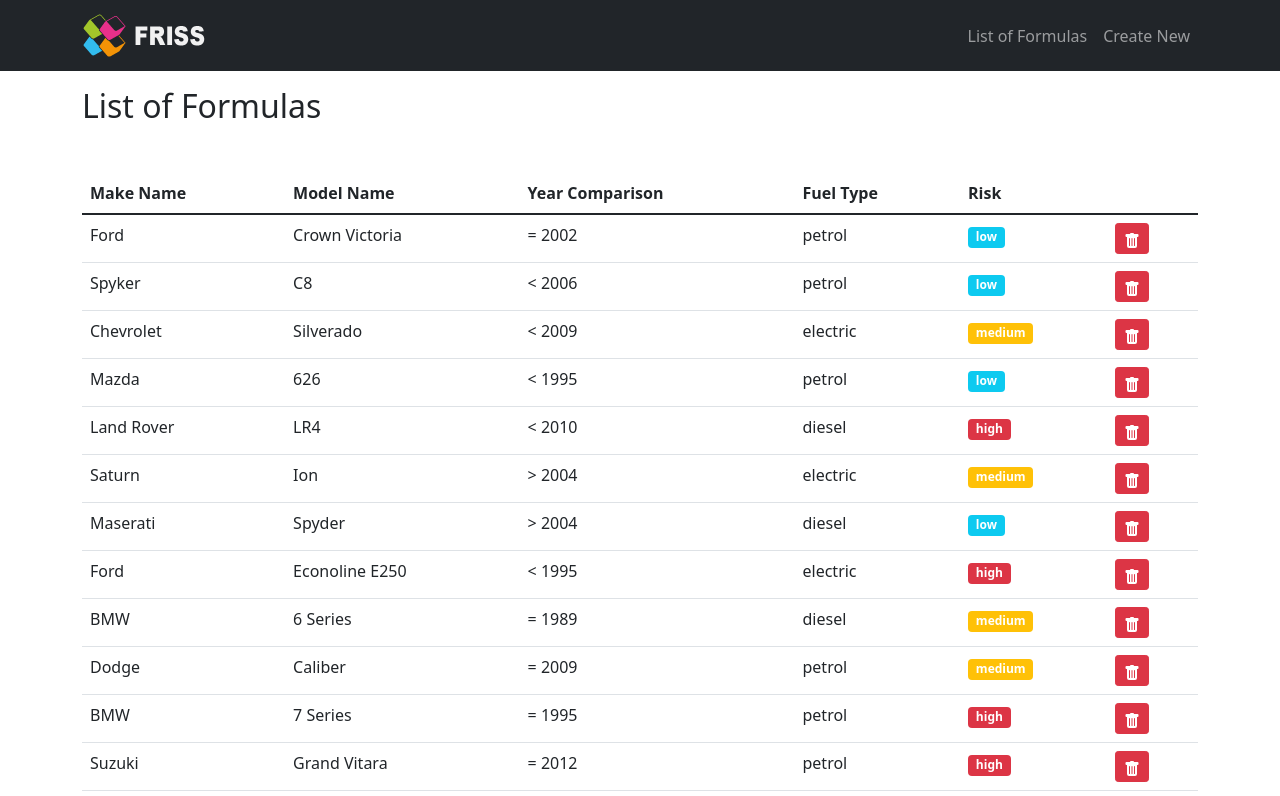
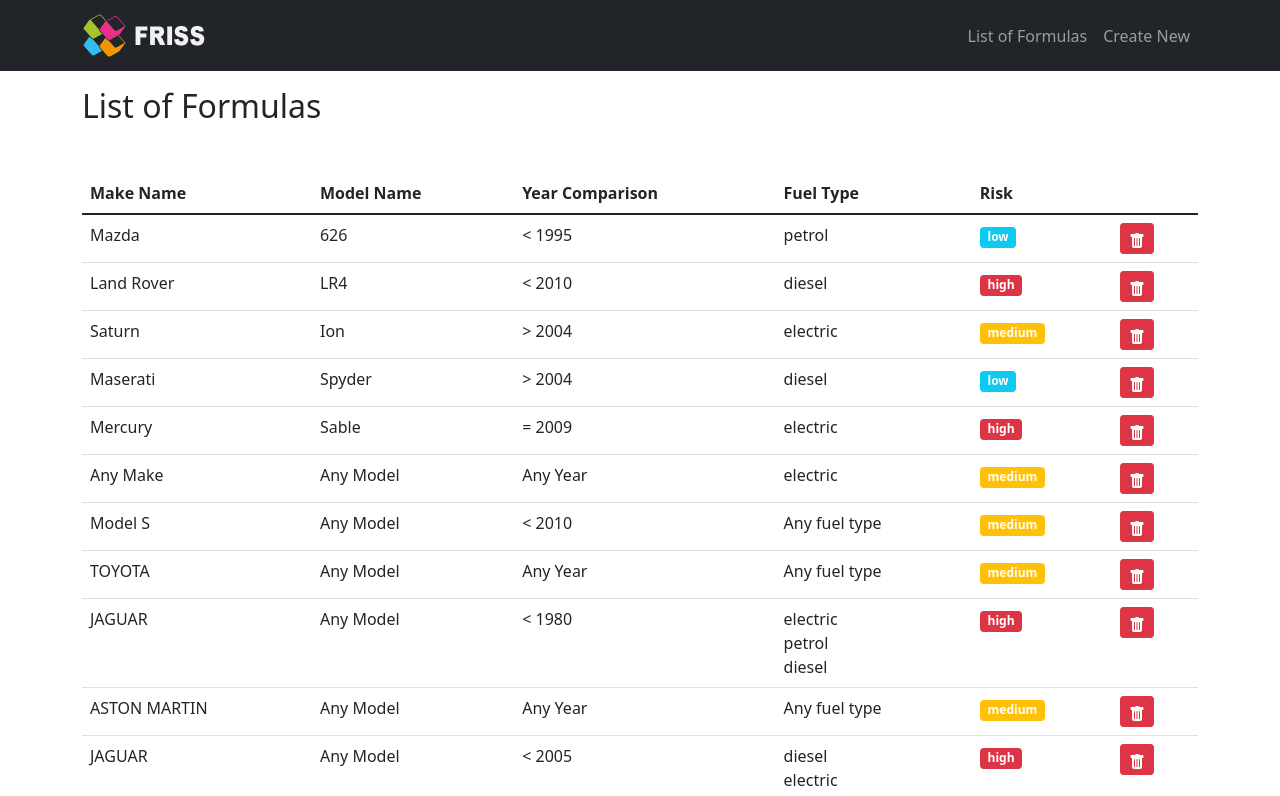
Before and after one commit to shpetimhaxhiu/friss-assignment, a Vue app: page / in a window 1280 px wide. Shown: the top 796 px of the page. Built offline with nearby package versions, Linux system fonts and the light colour scheme; data requests are answered from the project's data file.

Commit message:
Created form submission and handled empty values

```diff
--- a/src/components/FormulaForm.vue
+++ b/src/components/FormulaForm.vue
@@ -263,12 +263,43 @@
             this.formError = true;
         } else {
             this.formError = false;
-            alert("Form ready to be submitted");
+            // alert("Form ready to be submitted");
+            this.submitForm();
         }
     },
     submitForm(){
-      axios.post("")
-    }
+      axios.post("http://localhost:3000/formulas",
+       {
+         "makeName": this.selectedMakeName != '0' ? this.selectedMakeName : false ,
+         "modelName": this.selectedModelName != '0' ? this.selectedModelName : false ,
+         "yearComparisonType": this.comparisonType != '0' && this.year != '0' ? this.comparisonType : false ,
+         "year": this.year != '0' ? this.year : false ,
+         "fuelType": this.fuelType,
+         "risk": this.risk
+       }
+      )
+      .then((response) => {
+        alert("You have succsesfully created new rule!")
+        this.resetForm();
+        console.log(response)
+      })
+      .catch((error) => {
+        console.error(error);
+      });
+    },
+    resetForm(){
+      this.formError = false
+      this.makes = []
+      this.models = []
+      this.selectedMake = "0"
+      this.selectedMakeName = ""
+      this.selectedModel = "0"
+      this.selectedModelName = ""
+      this.comparisonType = "0"
+      this.year = 0
+      this.fuelType = []
+      this.risk = "medium"
+    },
   },
 };
 </script>
--- a/src/components/FormulasList.vue
+++ b/src/components/FormulasList.vue
@@ -18,13 +18,38 @@
             v-for="formula in formulas"
             :key="formula.id"
           >
-            <td>{{ formula.makeName }}</td>
-            <td>{{ formula.modelName }}</td>
-            <td>{{ formula.yearComparisonType }} {{ formula.year }}</td>
-            <td>{{ formula.fuelType }}</td>
-            <td><span class="badge" v-bind:class="riskClass(formula.risk)">{{ formula.risk }}</span></td>
             <td>
-              <button type="button" class="btn btn-sm btn-danger">
+              {{ formula.makeName === "" ? "Any Make" : formula.makeName }}
+            </td>
+            <td>
+              {{ formula.modelName === "" ? "Any Model" : formula.modelName }}
+            </td>
+            <td>
+              {{
+                formula.yearComparisonType === false || formula.year === false
+                  ? "Any Year"
+                  : formula.yearComparisonType + " " + formula.year
+              }}
+            </td>
+            <td>
+              <span v-if="formula.fuelType.length === 0"> Any fuel type </span>
+              <span v-else>
+                <span v-for="(ft, index) in formula.fuelType" :key="index">
+                  {{ ft }}<br />
+                </span>
+              </span>
+            </td>
+            <td>
+              <span class="badge" v-bind:class="riskClass(formula.risk)">{{
+                formula.risk
+              }}</span>
+            </td>
+            <td>
+              <button
+                type="button"
+                class="btn btn-sm btn-danger"
+                @click="deleteFormula(formula.id)"
+              >
                 <svg
                   xmlns="http://www.w3.org/2000/svg"
                   width="16"
@@ -63,17 +88,30 @@
     });
   },
   methods: {
-      riskClass(value){
-          if(value === "high") {
-              return 'bg-danger';
-          }
-          else if(value === "medium") {
-              return 'bg-warning';
-          }
-          else {
-              return 'bg-info';
-          }
+    riskClass(value) {
+      if (value === "high") {
+        return "bg-danger";
+      } else if (value === "medium") {
+        return "bg-warning";
+      } else {
+        return "bg-info";
       }
-  }
+    },
+    deleteFormula(id) {
+      if (confirm("Are you sure you want to delete this rule?")) {
+        axios
+          .delete("http://localhost:3000/formulas/" + id)
+          .then((response) => {
+            console.log(response);
+            const index = this.formulas.findIndex(
+              (formula) => formula.id === id
+            ); // find the post index
+            if (~index)
+              // if the post exists in array
+              this.formulas.splice(index, 1); //delete the post
+          });
+      }
+    },
+  },
 };
 </script>
--- a/src/db.json
+++ b/src/db.json
@@ -1,21 +1,123 @@
-{ "formulas": [{"id":1,"makeName":"Ford","modelName":"Crown Victoria","yearComparisonType":"=","year":2002,"fuelType":"petrol","risk":"low"},
-    {"id":2,"makeName":"Spyker","modelName":"C8","yearComparisonType":"<","year":2006,"fuelType":"petrol","risk":"low"},
-    {"id":3,"makeName":"Chevrolet","modelName":"Silverado","yearComparisonType":"<","year":2009,"fuelType":"electric","risk":"medium"},
-    {"id":4,"makeName":"Mazda","modelName":"626","yearComparisonType":"<","year":1995,"fuelType":"petrol","risk":"low"},
-    {"id":5,"makeName":"Land Rover","modelName":"LR4","yearComparisonType":"<","year":2010,"fuelType":"diesel","risk":"high"},
-    {"id":6,"makeName":"Saturn","modelName":"Ion","yearComparisonType":">","year":2004,"fuelType":"electric","risk":"medium"},
-    {"id":7,"makeName":"Maserati","modelName":"Spyder","yearComparisonType":">","year":2004,"fuelType":"diesel","risk":"low"},
-    {"id":8,"makeName":"Ford","modelName":"Econoline E250","yearComparisonType":"<","year":1995,"fuelType":"electric","risk":"high"},
-    {"id":9,"makeName":"BMW","modelName":"6 Series","yearComparisonType":"=","year":1989,"fuelType":"diesel","risk":"medium"},
-    {"id":10,"makeName":"Dodge","modelName":"Caliber","yearComparisonType":"=","year":2009,"fuelType":"petrol","risk":"medium"},
-    {"id":11,"makeName":"BMW","modelName":"7 Series","yearComparisonType":"=","year":1995,"fuelType":"petrol","risk":"high"},
-    {"id":12,"makeName":"Suzuki","modelName":"Grand Vitara","yearComparisonType":"=","year":2012,"fuelType":"petrol","risk":"high"},
-    {"id":13,"makeName":"Maybach","modelName":"57","yearComparisonType":"=","year":2005,"fuelType":"electric","risk":"high"},
-    {"id":14,"makeName":"Ford","modelName":"Crown Victoria","yearComparisonType":"=","year":2009,"fuelType":"diesel","risk":"low"},
-    {"id":15,"makeName":"Jaguar","modelName":"XK","yearComparisonType":">","year":2012,"fuelType":"petrol","risk":"low"},
-    {"id":16,"makeName":"Lamborghini","modelName":"Gallardo","yearComparisonType":">","year":2012,"fuelType":"electric","risk":"low"},
-    {"id":17,"makeName":"Lincoln","modelName":"MKS","yearComparisonType":"<","year":2011,"fuelType":"diesel","risk":"medium"},
-    {"id":18,"makeName":"Saturn","modelName":"Aura","yearComparisonType":"=","year":2007,"fuelType":"electric","risk":"medium"},
-    {"id":19,"makeName":"Suzuki","modelName":"Grand Vitara","yearComparisonType":"<","year":2009,"fuelType":"electric","risk":"medium"},
-    {"id":20,"makeName":"Mercury","modelName":"Sable","yearComparisonType":"=","year":2009,"fuelType":"electric","risk":"high"}]
+{
+  "formulas": [
+    {
+      "id": 4,
+      "makeName": "Mazda",
+      "modelName": "626",
+      "yearComparisonType": "<",
+      "year": 1995,
+      "fuelType": [
+        "petrol"
+      ],
+      "risk": "low"
+    },
+    {
+      "id": 5,
+      "makeName": "Land Rover",
+      "modelName": "LR4",
+      "yearComparisonType": "<",
+      "year": 2010,
+      "fuelType": [
+        "diesel"
+      ],
+      "risk": "high"
+    },
+    {
+      "id": 6,
+      "makeName": "Saturn",
+      "modelName": "Ion",
+      "yearComparisonType": ">",
+      "year": 2004,
+      "fuelType": [
+        "electric"
+      ],
+      "risk": "medium"
+    },
+    {
+      "id": 7,
+      "makeName": "Maserati",
+      "modelName": "Spyder",
+      "yearComparisonType": ">",
+      "year": 2004,
+      "fuelType": [
+        "diesel"
+      ],
+      "risk": "low"
+    },
+    {
+      "id": 20,
+      "makeName": "Mercury",
+      "modelName": "Sable",
+      "yearComparisonType": "=",
+      "year": 2009,
+      "fuelType": [
+        "electric"
+      ],
+      "risk": "high"
+    },
+    {
+      "makeName": "",
+      "modelName": "",
+      "yearComparisonType": false,
+      "year": false,
+      "fuelType": [
+        "electric"
+      ],
+      "risk": "medium",
+      "id": 24
+    },
+    {
+      "makeName": "Model S",
+      "modelName": "",
+      "yearComparisonType": "<",
+      "year": 2010,
+      "fuelType": [],
+      "risk": "medium",
+      "id": 27
+    },
+    {
+      "makeName": "TOYOTA",
+      "modelName": "",
+      "yearComparisonType": "<",
+      "year": false,
+      "fuelType": [],
+      "risk": "medium",
+      "id": 30
+    },
+    {
+      "makeName": "JAGUAR",
+      "modelName": "",
+      "yearComparisonType": "<",
+      "year": 1980,
+      "fuelType": [
+        "electric",
+        "petrol",
+        "diesel"
+      ],
+      "risk": "high",
+      "id": 34
+    },
+    {
+      "makeName": "ASTON MARTIN",
+      "modelName": "",
+      "yearComparisonType": false,
+      "year": false,
+      "fuelType": [],
+      "risk": "medium",
+      "id": 35
+    },
+    {
+      "makeName": "JAGUAR",
+      "modelName": "",
+      "yearComparisonType": "<",
+      "year": 2005,
+      "fuelType": [
+        "diesel",
+        "electric",
+        "petrol"
+      ],
+      "risk": "high",
+      "id": 36
     }
+  ]
+}
```
